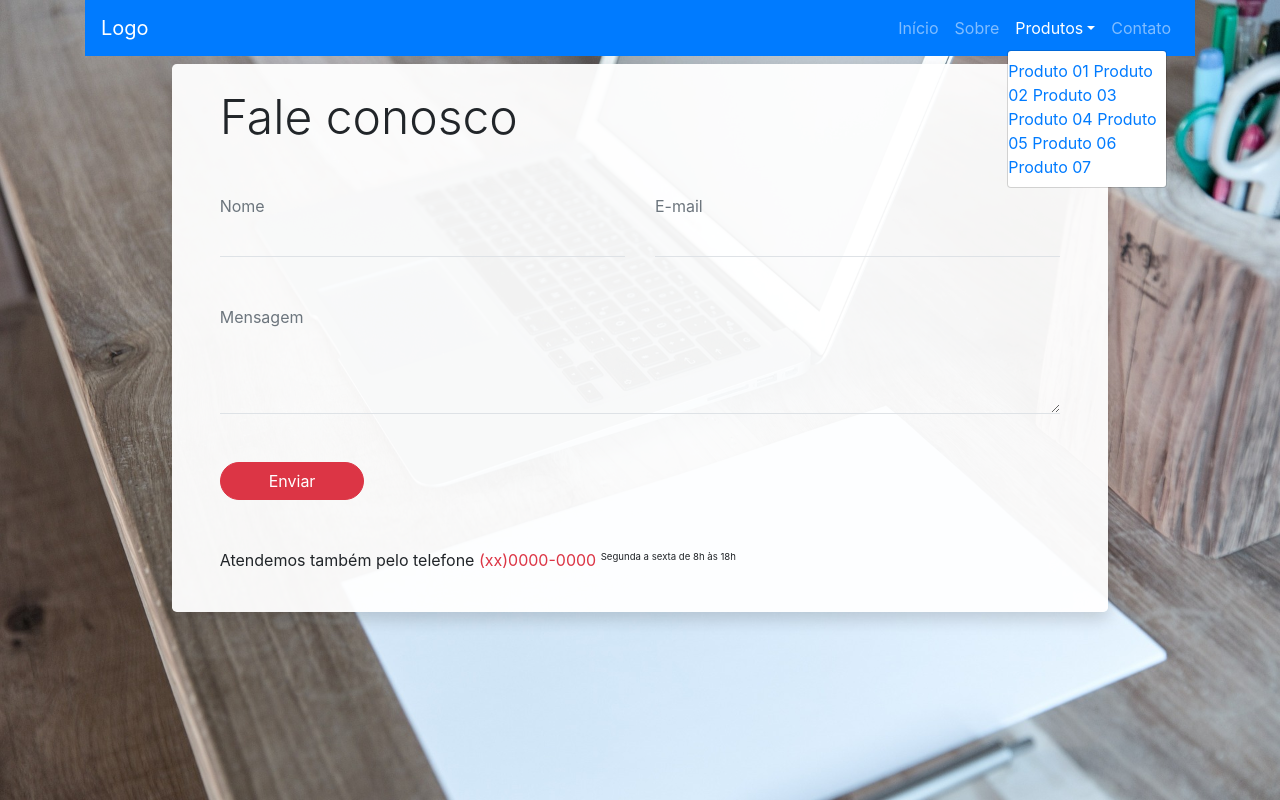
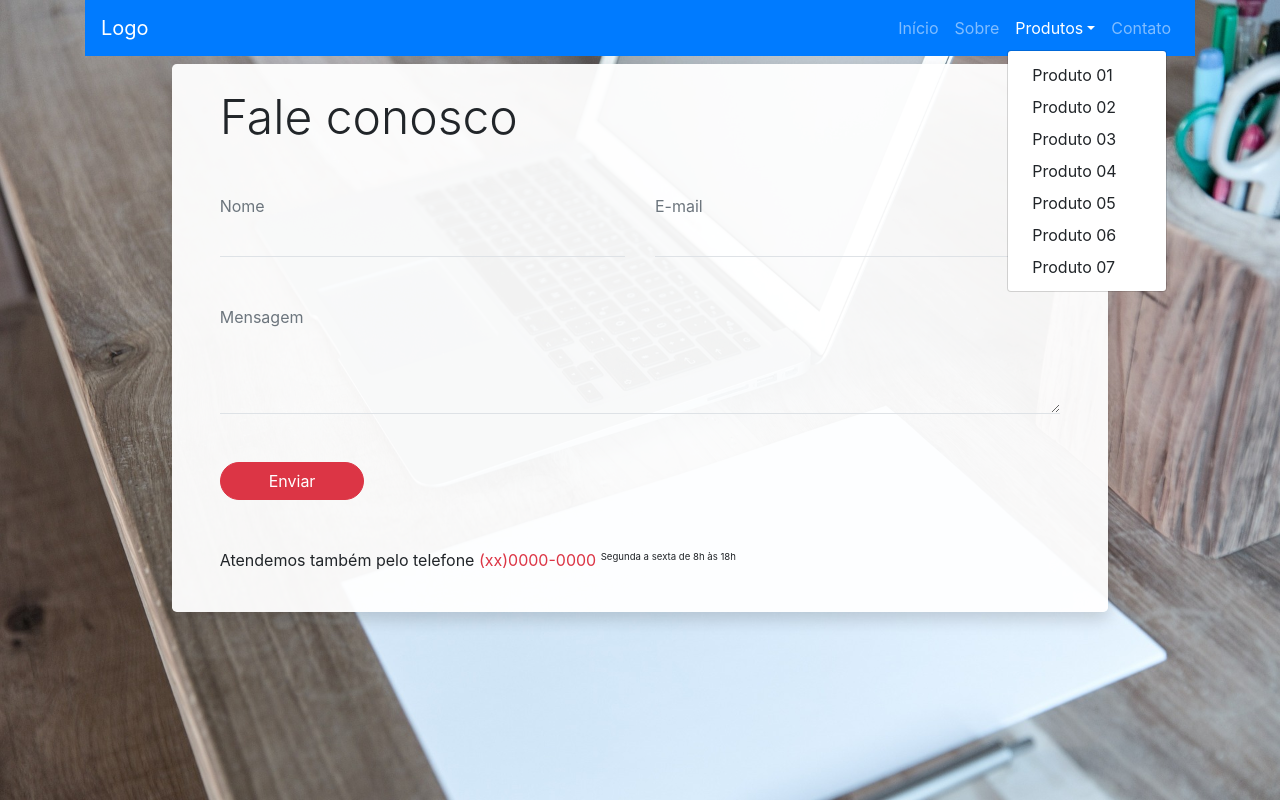
Before and after one commit to TommyRocha/site-bootstrap-basico, a plain HTML site: page contato.html in a window 1280 px wide. Both pictures are taken after a click on the link "Produtos". Shown: the top 800 px of the page. Drawn offline with nearby package versions, Linux system fonts and the light colour scheme.

Commit message:
repair dropdown  menu
Reparei o menu dropdown para ficar alinhado

```diff
--- a/contato.html
+++ b/contato.html
@@ -45,13 +45,15 @@
                                 <a class="nav-link dropdown-toggle" href="#" id="dropdown-site" data-toggle="dropdown">Produtos</a>
 
                                 <div class="dropdown-menu">
-                                    <a class="dropdown-intem" href="#">Produto 01</a>
-                                    <a class="dropdown-intem" href="#">Produto 02</a>
-                                    <a class="dropdown-intem" href="#">Produto 03</a>
-                                    <a class="dropdown-intem" href="#">Produto 04</a>
-                                    <a class="dropdown-intem" href="#">Produto 05</a>
-                                    <a class="dropdown-intem" href="#">Produto 06</a>
-                                    <a class="dropdown-intem" href="#">Produto 07</a>
+
+                                    <a class="dropdown-item" href="#">Produto 01</a>
+                                    <a class="dropdown-item" href="#">Produto 02</a>
+                                    <a class="dropdown-item" href="#">Produto 03</a>
+                                    <a class="dropdown-item" href="#">Produto 04</a>
+                                    <a class="dropdown-item" href="#">Produto 05</a>
+                                    <a class="dropdown-item" href="#">Produto 06</a>
+                                    <a class="dropdown-item" href="#">Produto 07</a>
+
                                 </div>
                             </li>
 
```
Also changed, not shown: index.html (+9 -7 lines).
